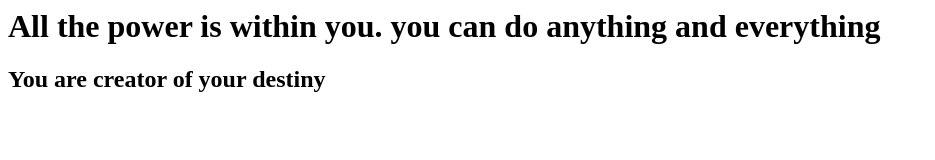
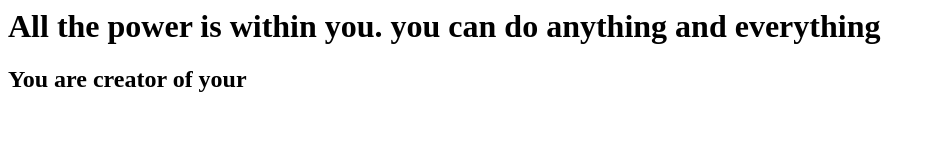
Before and after one commit to MohitVensiyani/SampleRepo, a plain HTML site: page index.html in a window 1280 px wide. Shown: the whole page, without its empty margins (0-935 px from the left). Drawn offline with Linux system fonts and the light colour scheme.

Commit message:
added some changes

```diff
--- a/index.html
+++ b/index.html
@@ -1,6 +1,6 @@
 <html>
 <body>
 <h1>All the power is within you. you can do anything and everything</html>
-<h2>You are creator of your destiny</h2>
+<h2>You are creator of your </h2>
 </body>
 </html>
```
